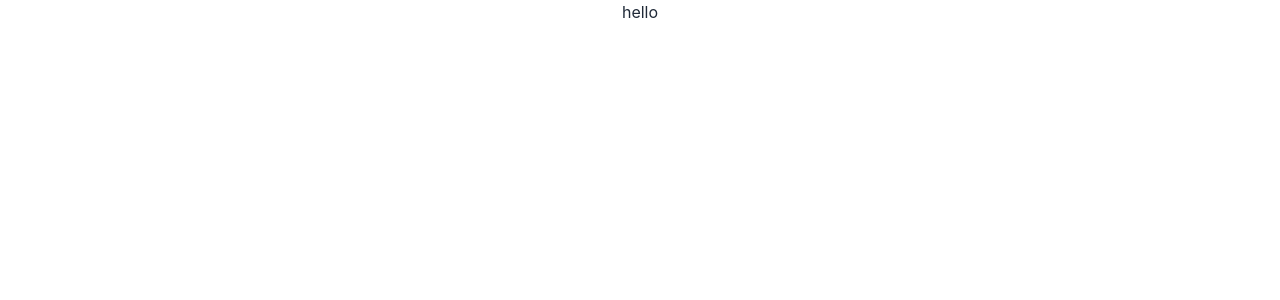
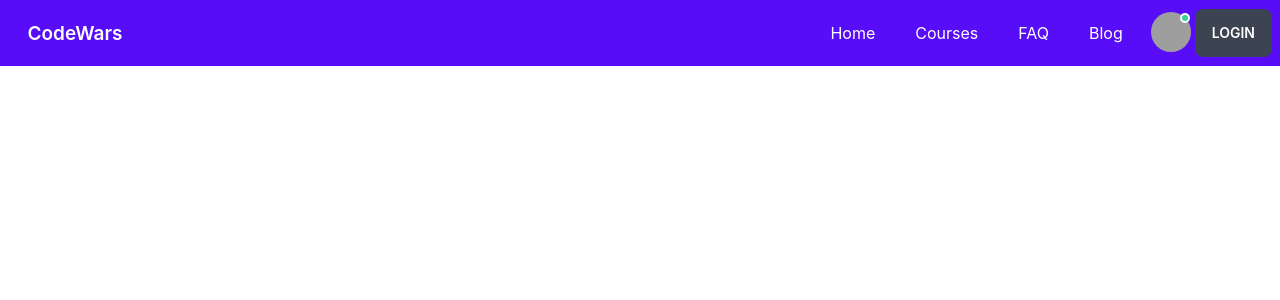
Before and after one commit to golamrabbani93/mediz, a React (Create React App) app: page / in a window 1280 px wide. Shown: the top 300 px of the page. Built offline with nearby package versions, Linux system fonts and the light colour scheme; grey boxes are pictures that could not be loaded.

Commit message:
create routes

```diff
--- a/src/App.js
+++ b/src/App.js
@@ -1,9 +1,11 @@
+import {RouterProvider} from 'react-router-dom';
 import './App.css';
+import {router} from './Routes/Routes/Routes';
 
 function App() {
 	return (
 		<div className="App">
-			<h2>hello</h2>
+			<RouterProvider router={router}></RouterProvider>
 		</div>
 	);
 }
--- a/src/Layouts/Main.js
+++ b/src/Layouts/Main.js
@@ -0,0 +1,14 @@
+import React from 'react';
+import {Outlet} from 'react-router-dom';
+import Header from '../Pages/Shared/Header/Header';
+
+const Main = () => {
+	return (
+		<div>
+			<Header></Header>
+			<Outlet></Outlet>
+		</div>
+	);
+};
+
+export default Main;
--- a/src/Pages/Shared/Header/Header.js
+++ b/src/Pages/Shared/Header/Header.js
@@ -82,7 +82,7 @@ const Header = () => {
 						<label tabIndex={0} className="btn btn-ghost btn-circle avatar">
 							<div className="avatar online">
 								<div className="w-10 rounded-full">
-									<img src="" alt="" />
+									<img src="https://placeimg.com/80/80/people" alt="" />
 								</div>
 							</div>
 						</label>
--- /dev/null
+++ b/src/Routes/Routes/Routes.js
@@ -0,0 +1,9 @@
+import {createBrowserRouter} from 'react-router-dom';
+import Main from '../../Layouts/Main';
+
+export const router = createBrowserRouter([
+	{
+		path: '/',
+		element: <Main></Main>,
+	},
+]);
```
